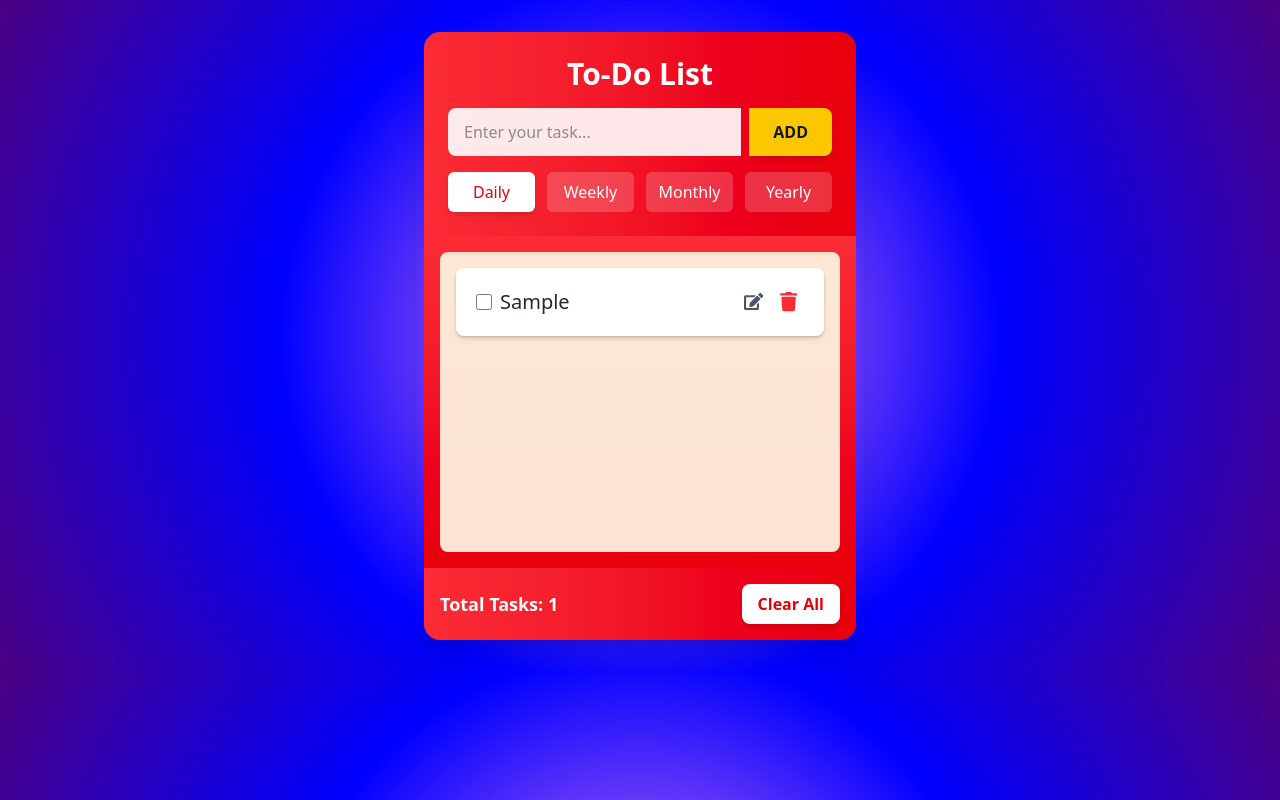
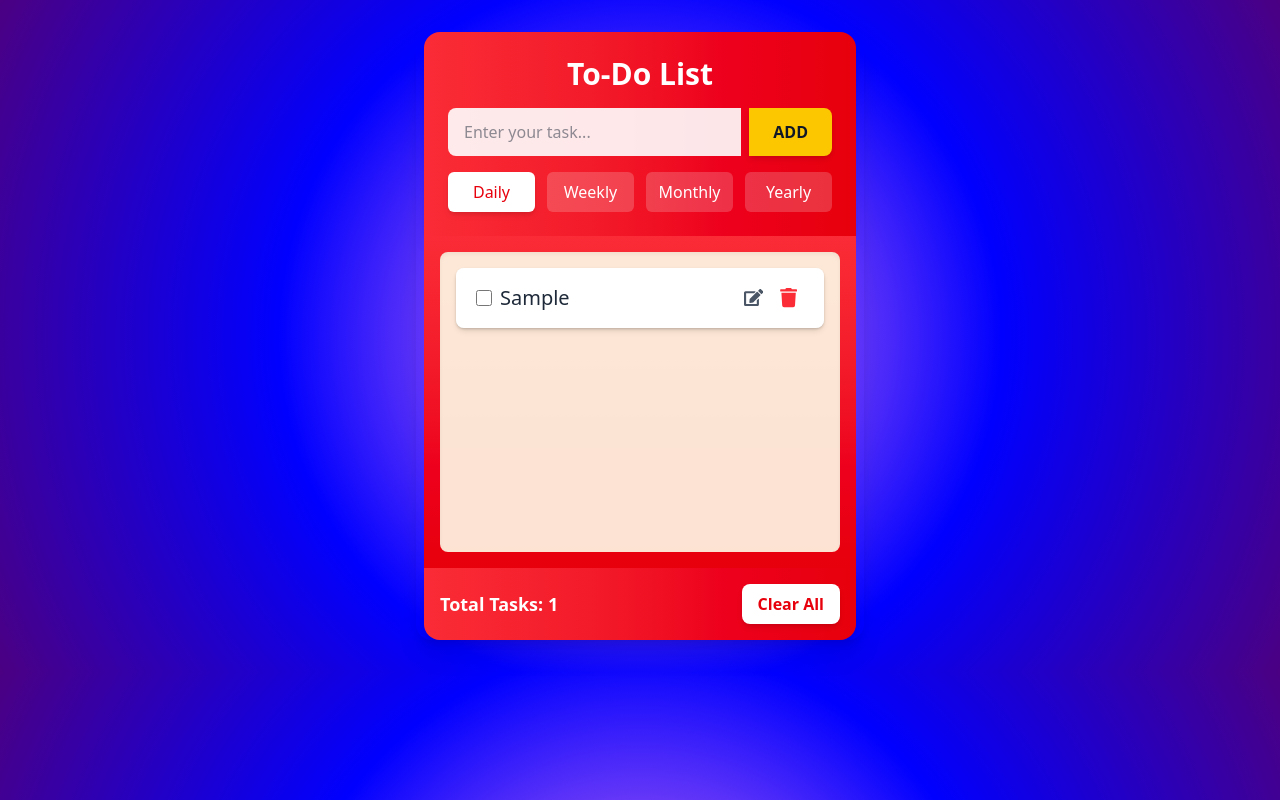
Before and after one commit to JSRxLogan/react-to-do-list, a React (Vite) app: page / in a window 1280 px wide. Both pictures are taken after typing "Sample" into the empty fields and a click on the button "ADD". Built offline with nearby package versions, Linux system fonts and the light colour scheme.

Commit message:
fixed list element

```diff
--- a/src/components/TodoElement.jsx
+++ b/src/components/TodoElement.jsx
@@ -31,7 +31,7 @@ function TodoElement({todo}) {
       }
 
       return (
-        <div className="flex items-center gap-2 py-4 px-5 bg-white rounded-lg shadow-sm  w-full">
+        <div className="flex items-center gap-2 py-3 px-5 bg-white rounded-lg shadow-sm  w-full">
           {/* Compact Checkbox */}
           <input
             type="checkbox"
```
